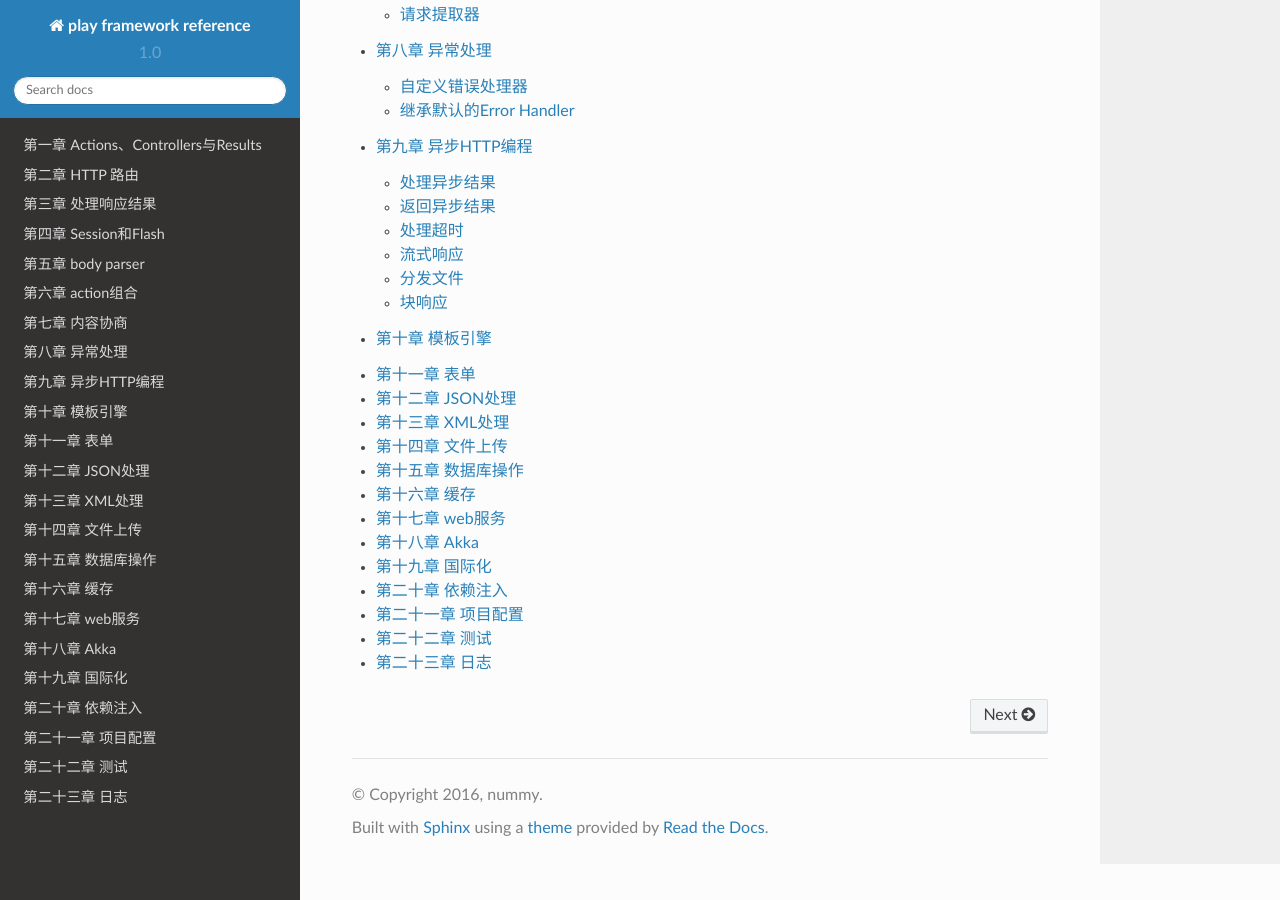
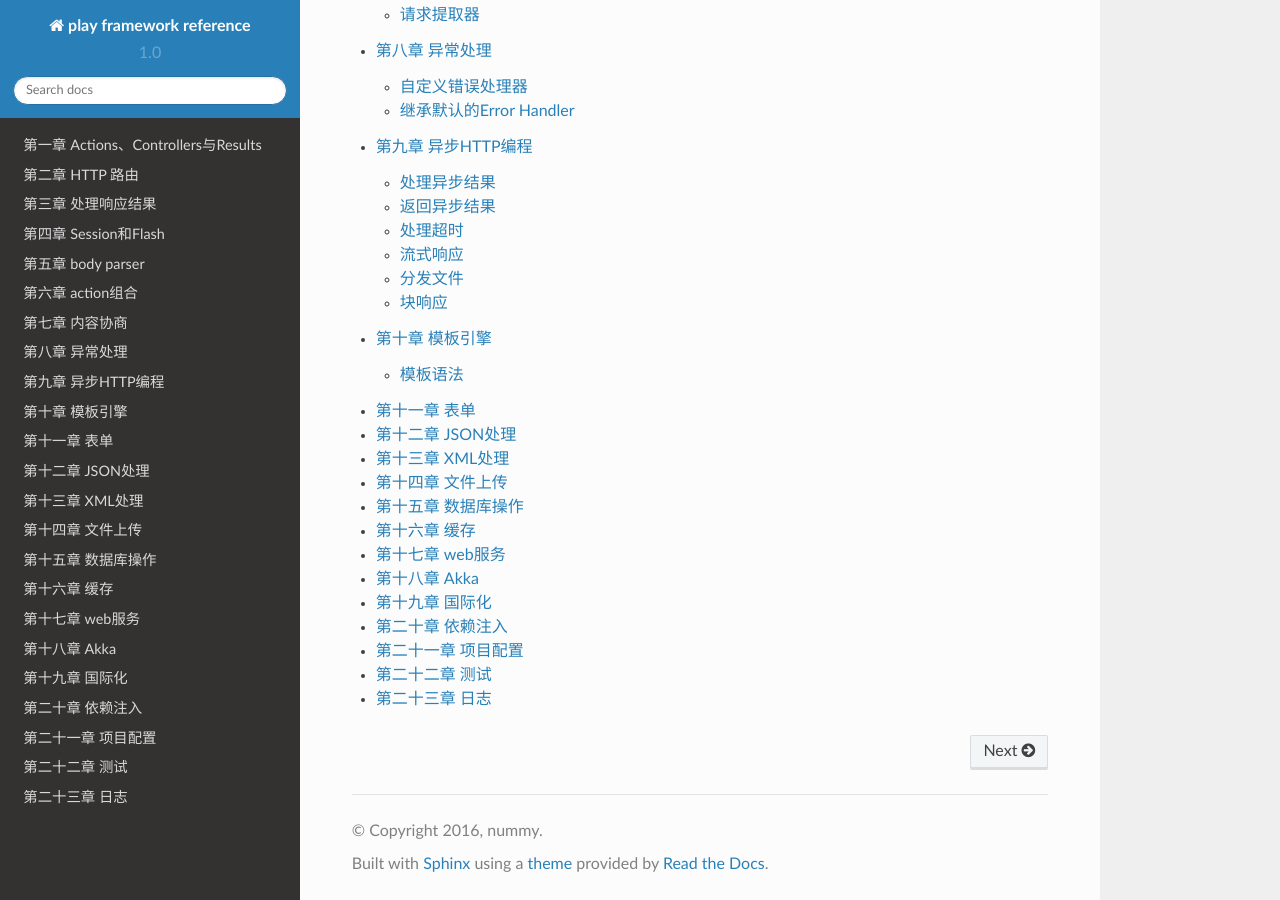
Before and after one commit to nummy/play-framework-reference, a Sphinx documentation site: the page built from source/index.rst, in a window 1280 px wide and 900 px high, scrolled down 1161 px. Built offline with Sphinx 7.4.7 and the Read the Docs theme 2.0.0, drawn with Linux system fonts in a browser that asks for light colours; pages that are not in the unit, such as notebooks, are missing from menus.

```diff
--- a/source/chapter/template_engine.rst
+++ b/source/chapter/template_engine.rst
@@ -4,4 +4,4 @@
 .. toctree::
    :maxdepth: 1
 
-   /templates/syntax
+   templates/syntax
```
